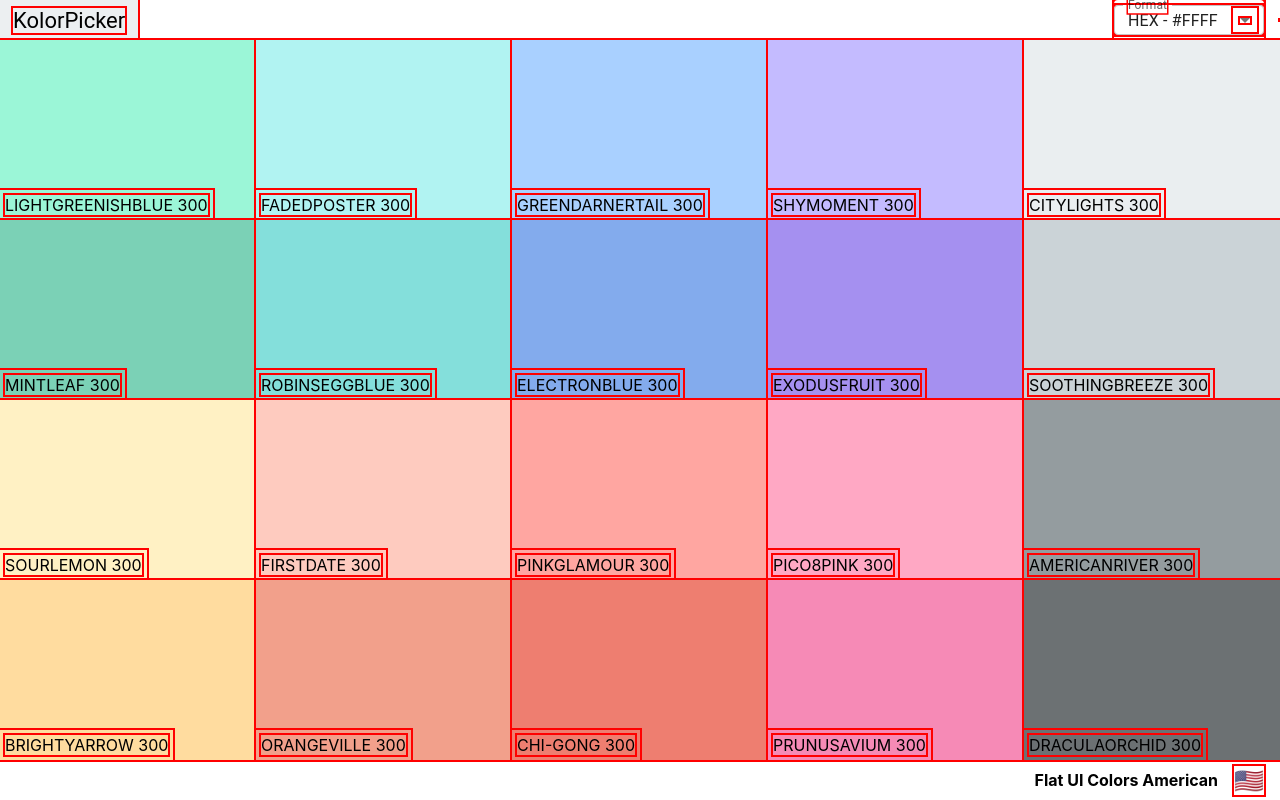
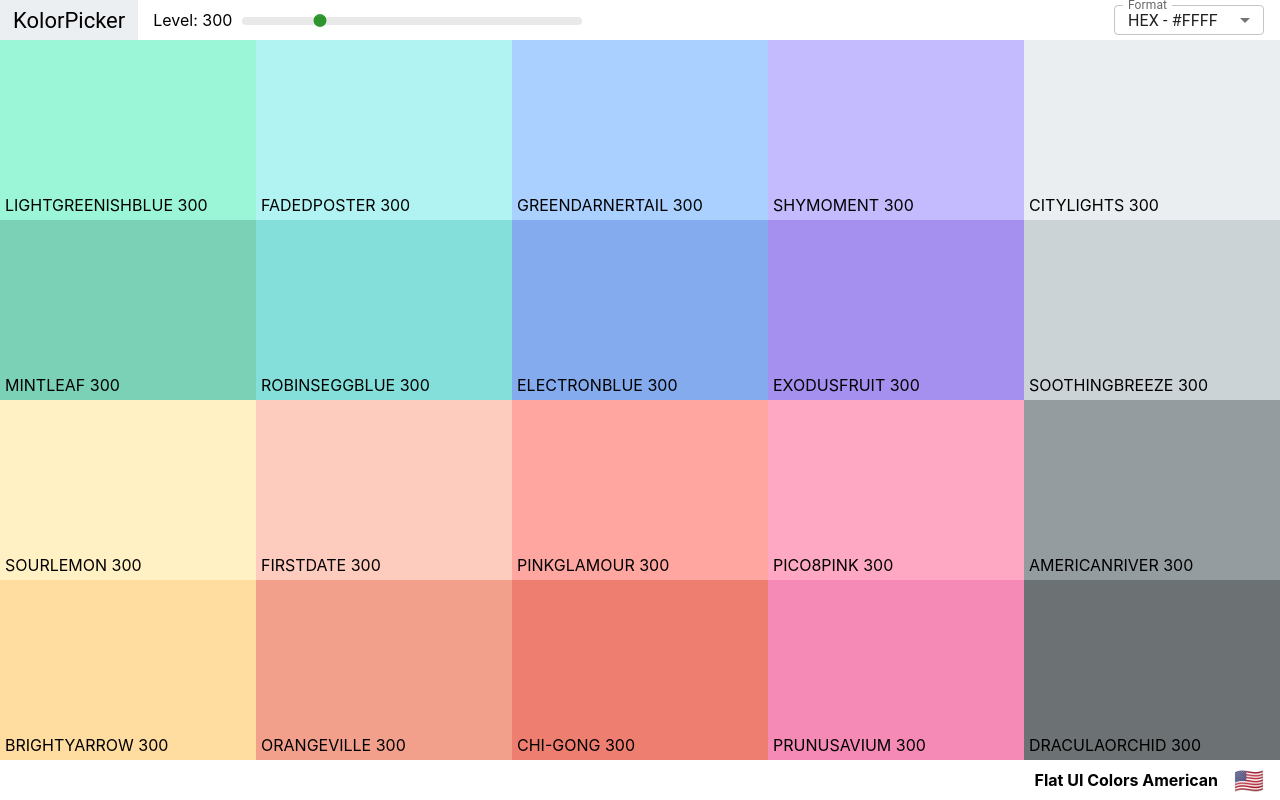
Before and after one commit to thamizh-root/kolors, a React (Create React App) app: page /pallette/flat-ui-colors-american in a window 1280 px wide. Built offline with nearby package versions, Linux system fonts and the light colour scheme.

Commit message:
fix: for now just hide the slider-container on mobile view

```diff
--- a/src/App.js
+++ b/src/App.js
@@ -7,7 +7,7 @@ import { BrowserRouter, Routes, Route } from "react-router";
 import './App.css';
 
 function App() {
-  console.log(" - generateColors - ", generatePalette(seedColors[4]));
+  // console.log(" - generateColors - ", generatePalette(seedColors[4]));
   return (
     <div>
       <Routes>
--- a/src/components/Navbar/Navbar.css
+++ b/src/components/Navbar/Navbar.css
@@ -50,3 +50,12 @@
     margin-left: auto;
     margin-right: 1rem;
   }
+
+
+@media (max-width: 768px) {
+
+  .slider-container {
+    display: none;
+  }
+
+}
--- a/src/components/Navbar/Navbar.js
+++ b/src/components/Navbar/Navbar.js
@@ -69,7 +69,7 @@ class Navbar extends Component {
         </div>
 
 
-        {/* <div className='slider-container'>
+        <div className='slider-container'>
           <span>Level: {level}</span>
           <div className='slider'>
             <Slider
@@ -80,7 +80,7 @@ class Navbar extends Component {
               onAfterChange={changeLevel}
             />
           </div>
-        </div> */}
+        </div>
 
         <div className='select-container'>
           <Box sx={{ width: 150 }}>
--- a/src/index.css
+++ b/src/index.css
@@ -17,8 +17,8 @@ code {
     monospace;
 }
 
-* { outline: 2px solid red !important; }
+/* * { outline: 2px solid red !important; } */
 
-/* *, *::before, *::after {
+*, *::before, *::after {
   box-sizing: border-box;
-} */
+}
```
